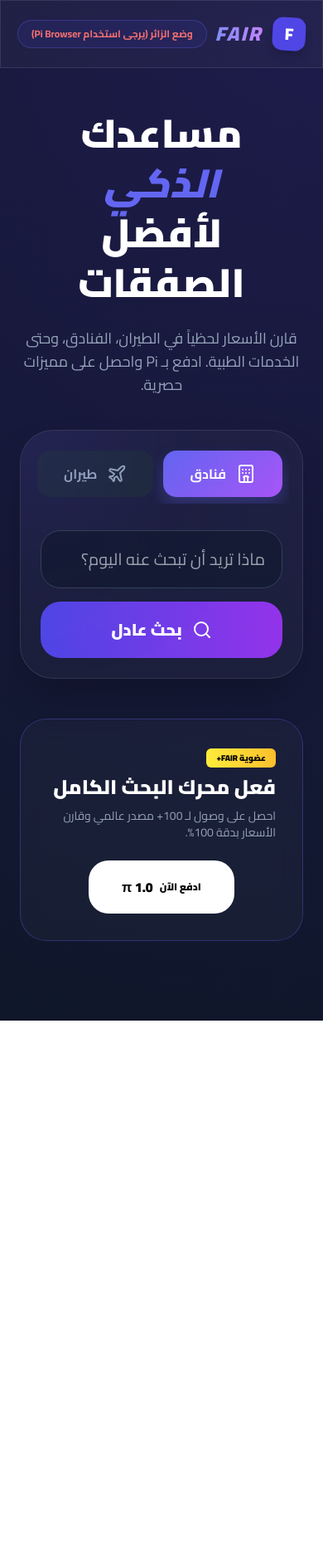
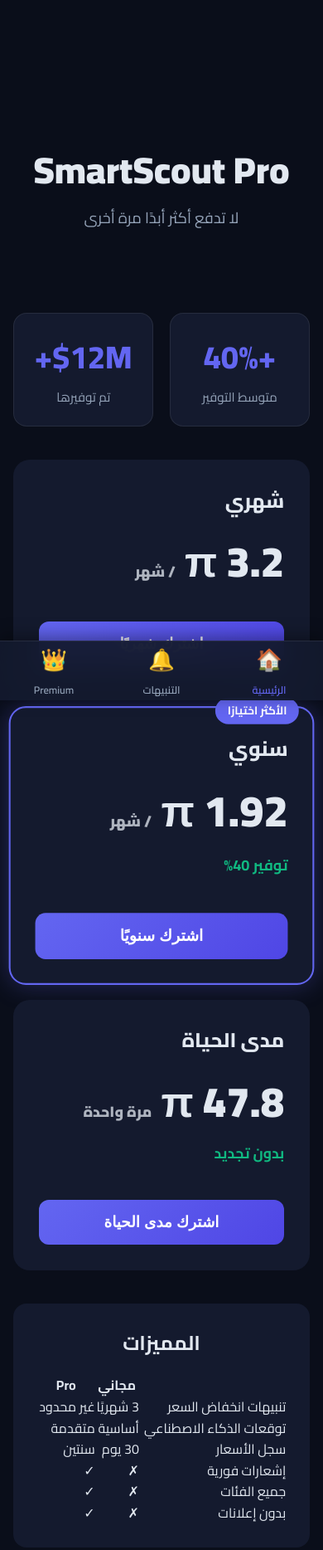
Before and after one commit to Ahmed090900/Fair, a website: page index.html in a window 390 px wide. Shown: the top 1868 px of the page at 83% size. Before the commit the page ends 1230 px from the top, so only its background shows below. Drawn offline with nearby package versions, Linux system fonts and the light colour scheme; a script that the page names is missing.

Commit message:
Update index.html

```diff
--- a/index.html
+++ b/index.html
@@ -1,187 +1,429 @@
 <!DOCTYPE html>
 <html lang="ar" dir="rtl">
 <head>
-    <meta charset="UTF-8">
-    <meta name="viewport" content="width=device-width, initial-scale=1.0">
-    <title>FAIR | محرك البحث العادل الذكي</title>
+  <meta charset="UTF-8" />
+  <meta name="viewport" content="width=device-width, initial-scale=1.0"/>
+  <title>SmartScout – Never Overpay Again</title>
+
+  <link rel="preconnect" href="https://fonts.googleapis.com">
+  <link rel="preconnect" href="https://fonts.gstatic.com" crossorigin>
+  <link href="https://fonts.googleapis.com/css2?family=Cairo:wght@300;400;500;600;700;800;900&family=Inter:wght@400;500;600;700&display=swap" rel="stylesheet">
+
   <script src="https://sdk.minepi.com/pi-sdk.js"></script>
-    <script src="https://cdn.tailwindcss.com"></script>
-    <script src="https://unpkg.com/lucide@latest"></script>
-    <link rel="stylesheet" href="https://cdnjs.cloudflare.com/ajax/libs/animate.css/4.1.1/animate.min.css"/>
 
   <style>
-        @import url('https://fonts.googleapis.com/css2?family=Cairo:wght@300;400;700;900&display=swap');
+    :root {
+      --bg: #0a0e1a;
+      --card: #141a2e;
+      --dark-card: #0f1322;
+      --primary: #6366f1;
+      --primary-dark: #4f46e5;
+      --accent: #fbbf24;
+      --green: #10b981;
+      --red: #ef4444;
+      --text: #e2e8f0;
+      --muted: #94a3b8;
+      --border: rgba(255,255,255,0.08);
+      --progress-bg: rgba(16,185,129,0.15);
+    }
+
+    * { margin:0; padding:0; box-sizing:border-box; }
     body {
-            font-family: 'Cairo', sans-serif;
-            background: radial-gradient(circle at top right, #1e1b4b 0%, #0f172a 100%);
+      font-family: 'Cairo', 'Inter', sans-serif;
+      background: var(--bg);
+      color: var(--text);
+      min-height: 100vh;
+      line-height: 1.6;
+      padding-bottom: 80px;
+    }
+
+    /* Bottom Navigation */
+    nav {
+      position: fixed;
+      bottom: 0; left: 0; right: 0;
+      height: 72px;
+      background: rgba(20,26,46,0.94);
+      backdrop-filter: blur(16px);
+      border-top: 1px solid var(--border);
+      display: flex;
+      z-index: 1000;
+      box-shadow: 0 -4px 20px rgba(0,0,0,0.4);
+    }
+    nav a {
+      flex: 1;
+      display: flex;
+      flex-direction: column;
+      align-items: center;
+      justify-content: center;
+      color: var(--muted);
+      text-decoration: none;
+      font-size: 0.78rem;
+      font-weight: 600;
+      gap: 4px;
+      transition: all 0.25s;
+    }
+    nav a.active, nav a:hover {
+      color: var(--primary);
+    }
+    nav .icon {
+      font-size: 1.6rem;
+      margin-bottom: 2px;
+    }
+
+    .container {
+      max-width: 420px;
+      margin: 0 auto;
+      padding: 0 16px;
+    }
+
+    /* Page Sections */
+    .page { display: none; padding-top: 80px; padding-bottom: 100px; }
+    .page.active { display: block; }
+
+    /* Hero / Landing */
+    .hero {
+      text-align: center;
+      padding: 100px 0 60px;
+    }
+    .hero h1 {
+      font-size: 2.8rem;
+      font-weight: 900;
+      line-height: 1.15;
+      margin-bottom: 1rem;
+    }
+    .tagline { color: var(--muted); font-size: 1.15rem; margin-bottom: 2.5rem; }
+
+    .stats {
+      display: grid;
+      grid-template-columns: repeat(2, 1fr);
+      gap: 1.2rem;
+      margin-bottom: 2.5rem;
+    }
+    .stat-card {
+      background: var(--card);
+      border: 1px solid var(--border);
+      border-radius: 16px;
+      padding: 1.4rem;
+      text-align: center;
+    }
+    .stat-value {
+      font-size: 2.4rem;
+      font-weight: 800;
+      color: var(--primary);
+      margin-bottom: 0.3rem;
+    }
+    .stat-label { font-size: 0.95rem; color: var(--muted); }
+
+    .payment-methods {
+      display: flex;
+      justify-content: center;
+      gap: 1.2rem;
+      margin: 2rem 0;
+      flex-wrap: wrap;
+    }
+    .method {
+      background: var(--dark-card);
+      padding: 10px 20px;
+      border-radius: 12px;
+      font-size: 0.95rem;
+      font-weight: 600;
+      border: 1px solid rgba(99,102,241,0.2);
+    }
+
+    .plans {
+      display: flex;
+      flex-direction: column;
+      gap: 1.4rem;
+      margin: 2.5rem 0;
+    }
+    .plan-card {
+      background: var(--card);
+      border: 2px solid transparent;
+      border-radius: 20px;
+      padding: 1.8rem;
+      position: relative;
+      transition: all 0.3s;
+    }
+    .plan-card.popular {
+      border-color: var(--primary);
+      transform: scale(1.03);
+      box-shadow: 0 0 30px rgba(99,102,241,0.3);
+    }
+    .badge {
+      position: absolute;
+      top: -12px;
+      right: 16px;
+      background: var(--primary);
       color: white;
-            overflow-x: hidden;
+      padding: 5px 14px;
+      border-radius: 20px;
+      font-size: 0.82rem;
+      font-weight: 700;
     }
-        .glass { background: rgba(255, 255, 255, 0.03); backdrop-filter: blur(12px); border: 1px solid rgba(255,255,255,0.1); }
-        .active-tab { background: linear-gradient(135deg, #6366f1 0%, #a855f7 100%) !important; color: white !important; box-shadow: 0 10px 20px rgba(99, 102, 241, 0.3); }
-        .search-input:focus { box-shadow: 0 0 20px rgba(99, 102, 241, 0.4); }
-        .btn-glow:hover { box-shadow: 0 0 25px rgba(168, 85, 247, 0.6); transform: translateY(-2px); }
-        .pi-badge { background: linear-gradient(90deg, #ffeb3b, #fbc02d); color: #000; font-weight: 900; }
-        ::-webkit-scrollbar { width: 5px; }
-        ::-webkit-scrollbar-thumb { background: #4f46e5; border-radius: 10px; }
+    .plan-title { font-size: 1.5rem; font-weight: 800; }
+    .price {
+      font-size: 3.2rem;
+      font-weight: 900;
+      margin: 0.8rem 0 0.5rem;
+    }
+    .price small { font-size: 1.1rem; opacity: 0.75; }
+    .savings { color: var(--green); font-weight: 700; font-size: 1.1rem; margin-bottom: 1.2rem; }
+    .subscribe-btn {
+      background: linear-gradient(135deg, var(--primary), var(--primary-dark));
+      color: white;
+      border: none;
+      width: 100%;
+      padding: 16px;
+      border-radius: 12px;
+      font-size: 1.15rem;
+      font-weight: 700;
+      cursor: pointer;
+      margin-top: 1.4rem;
+      transition: all 0.3s;
+    }
+    .subscribe-btn:hover { transform: translateY(-2px); box-shadow: 0 8px 20px rgba(99,102,241,0.4); }
+
+    /* Tracker Page */
+    .tracker-header {
+      text-align: center;
+      padding: 100px 0 30px;
+    }
+    .tracker-title { font-size: 2.2rem; font-weight: 800; margin-bottom: 0.5rem; }
+    .tracker-subtitle { color: var(--muted); font-size: 1rem; }
+
+    .alerts-stats {
+      display: grid;
+      grid-template-columns: repeat(3, 1fr);
+      gap: 1rem;
+      margin: 1.8rem 0;
+    }
+    .alert-stat {
+      background: var(--card);
+      border-radius: 16px;
+      padding: 1.2rem;
+      text-align: center;
+      font-weight: 700;
+    }
+    .alert-stat span { font-size: 0.9rem; color: var(--muted); display: block; margin-top: 0.3rem; }
+
+    .add-alert-btn {
+      width: 100%;
+      background: var(--primary);
+      color: white;
+      border: none;
+      padding: 16px;
+      border-radius: 12px;
+      font-size: 1.1rem;
+      font-weight: 700;
+      margin: 1.5rem 0;
+      cursor: pointer;
+    }
+
+    .alert-card {
+      background: var(--card);
+      border-radius: 16px;
+      padding: 1.4rem;
+      margin: 1.2rem 0;
+      border-left: 4px solid var(--green);
+    }
+    .alert-title {
+      font-size: 1.15rem;
+      font-weight: 700;
+      margin-bottom: 0.6rem;
+    }
+    .alert-source { color: var(--muted); font-size: 0.9rem; margin-bottom: 0.8rem; }
+    .alert-progress {
+      height: 8px;
+      background: var(--progress-bg);
+      border-radius: 4px;
+      overflow: hidden;
+      margin: 0.8rem 0;
+    }
+    .progress-fill {
+      height: 100%;
+      background: var(--green);
+      transition: width 0.8s ease;
+    }
+    .alert-target {
+      display: flex;
+      justify-content: space-between;
+      font-size: 0.95rem;
+      margin-top: 0.6rem;
+    }
   </style>
 </head>
-<body class="min-h-screen">
+<body>
 
-    <nav class="p-5 flex justify-between items-center glass sticky top-0 z-[100] animate__animated animate__fadeInDown">
-        <div class="flex items-center gap-3">
-            <div class="w-10 h-10 bg-indigo-600 rounded-xl flex items-center justify-center font-black text-xl shadow-lg rotate-3">F</div>
-            <span class="text-2xl font-black tracking-widest uppercase italic bg-gradient-to-r from-indigo-400 to-purple-400 bg-clip-text text-transparent">FAIR</span>
+<!-- Pricing / Landing Page -->
+<div id="pricing" class="page active container">
+  <div class="hero">
+    <h1>SmartScout Pro</h1>
+    <p class="tagline">لا تدفع أكثر أبدًا مرة أخرى</p>
   </div>
-        <div id="user-info" class="text-xs font-bold text-indigo-300 bg-indigo-900/30 px-4 py-2 rounded-full border border-indigo-500/30">
-            جاري تهيئة Pi...
+
+  <div class="stats">
+    <div class="stat-card">
+      <div class="stat-value">+40%</div>
+      <div class="stat-label">متوسط التوفير</div>
     </div>
+    <div class="stat-card">
+      <div class="stat-value">$12M+</div>
+      <div class="stat-label">تم توفيرها</div>
+    </div>
+  </div>
+
+  <div class="plans">
+    <div class="plan-card">
+      <div class="plan-title">شهري</div>
+      <div class="price">3.2 π <small>/ شهر</small></div>
+      <button class="subscribe-btn" data-plan="monthly">اشترك شهريًا</button>
+    </div>
+
+    <div class="plan-card popular">
+      <div class="badge">الأكثر اختيارًا</div>
+      <div class="plan-title">سنوي</div>
+      <div class="price">1.92 π <small>/ شهر</small></div>
+      <div class="savings">توفير 40%</div>
+      <button class="subscribe-btn" data-plan="annual">اشترك سنويًا</button>
+    </div>
+
+    <div class="plan-card">
+      <div class="plan-title">مدى الحياة</div>
+      <div class="price">47.8 π <small>مرة واحدة</small></div>
+      <div class="savings">بدون تجديد</div>
+      <button class="subscribe-btn" data-plan="lifetime">اشترك مدى الحياة</button>
+    </div>
+  </div>
+
+  <!-- Features Table -->
+  <div class="features-table" style="background:var(--card); border-radius:16px; padding:1.8rem; margin:2.5rem 0;">
+    <h2 style="text-align:center; margin-bottom:1.2rem;">المميزات</h2>
+    <table style="width:100%; border-collapse:collapse;">
+      <tr><th></th><th>مجاني</th><th>Pro</th></tr>
+      <tr><td>تنبيهات انخفاض السعر</td><td>3 شهريًا</td><td>غير محدود</td></tr>
+      <tr><td>توقعات الذكاء الاصطناعي</td><td>أساسية</td><td>متقدمة</td></tr>
+      <tr><td>سجل الأسعار</td><td>30 يوم</td><td>سنتين</td></tr>
+      <tr><td>إشعارات فورية</td><td>✗</td><td>✓</td></tr>
+      <tr><td>جميع الفئات</td><td>✗</td><td>✓</td></tr>
+      <tr><td>بدون إعلانات</td><td>✗</td><td>✓</td></tr>
+    </table>
+  </div>
+
+  <!-- FAQ -->
+  <div class="faq">
+    <h2 style="text-align:center; margin:2.5rem 0 1.5rem;">الأسئلة الشائعة</h2>
+
+    <div class="faq-item">
+      <div class="faq-q" onclick="this.nextElementSibling.classList.toggle('show')">هل يوجد فترة تجريبية مجانية؟<span>▼</span></div>
+      <div class="faq-a">نعم، 7 أيام تجريبية كاملة المميزات.</div>
+    </div>
+    <!-- أضف باقي الأسئلة بنفس الطريقة -->
+  </div>
+</div>
+
+<!-- Tracker / Alerts Page -->
+<div id="tracker" class="page container">
+  <div class="tracker-header">
+    <h1 class="tracker-title">My Tracker</h1>
+    <p class="tracker-subtitle">4 تنبيهات نشطة • 4 صفقات تم توفيرها</p>
+  </div>
+
+  <div class="alerts-stats">
+    <div class="alert-stat"><strong>4</strong><span>نشط</span></div>
+    <div class="alert-stat"><strong>1</strong><span>تم الوصول</span></div>
+    <div class="alert-stat"><strong>5</strong><span>إجمالي</span></div>
+  </div>
+
+  <button class="add-alert-btn">+ إضافة تنبيه سعر جديد</button>
+
+  <!-- Example Alert -->
+  <div class="alert-card">
+    <div class="alert-title">Marriott Cancun – 4 ليالي</div>
+    <div class="alert-source">via Booking.com</div>
+    <div class="alert-progress"><div class="progress-fill" style="width:98%"></div></div>
+    <div class="alert-target">
+      <span>الهدف: $150</span>
+      <span>الحالي: $148</span>
+    </div>
+    <div style="margin-top:0.8rem; color:var(--green); font-weight:700;">تم الوصول للهدف!</div>
+  </div>
+
+  <!-- يمكن تكرار الكاردات حسب الحاجة -->
+</div>
+
+<!-- Bottom Navigation -->
+<nav>
+  <a href="#" data-page="pricing" class="active"><span class="icon">🏠</span><span>الرئيسية</span></a>
+  <a href="#" data-page="tracker"><span class="icon">🔔</span><span>التنبيهات</span></a>
+  <a href="#"><span class="icon">👑</span><span>Premium</span></a>
 </nav>
 
-    <header class="py-12 px-6 text-center animate__animated animate__zoomIn">
-        <h1 class="text-5xl md:text-7xl font-black mb-6 leading-tight">
-            مساعدك <span class="text-indigo-500 italic">الذكي</span> <br>لأفضل الصفقات
-        </h1>
-        <p class="text-slate-400 text-lg md:text-xl max-w-2xl mx-auto mb-10">
-            قارن الأسعار لحظياً في الطيران، الفنادق، وحتى الخدمات الطبية. ادفع بـ Pi واحصل على مميزات حصرية.
-        </p>
+<script>
+  Pi.init({ version: "2.0", sandbox: true }); // غير إلى false للـ Mainnet
 
-        <div class="max-w-5xl mx-auto glass p-4 rounded-[2.5rem] shadow-2xl relative overflow-hidden">
-            <div class="absolute -top-24 -left-24 w-48 h-48 bg-indigo-600/20 blur-[100px]"></div>
+  // تبديل الصفحات
+  document.querySelectorAll('nav a').forEach(link => {
+    link.addEventListener('click', e => {
+      e.preventDefault();
+      const page = link.getAttribute('data-page');
+      if (!page) return;
 
-            <div class="flex overflow-x-auto gap-3 p-2 no-scrollbar mb-6 scroll-smooth">
-                <button onclick="setTab('hotels', this)" class="active-tab flex items-center gap-3 px-8 py-4 rounded-2xl bg-slate-800 text-slate-400 font-bold transition-all shrink-0">
-                    <i data-lucide="hotel"></i> فنادق
-                </button>
-                <button onclick="setTab('flights', this)" class="flex items-center gap-3 px-8 py-4 rounded-2xl bg-slate-800 text-slate-400 font-bold transition-all shrink-0">
-                    <i data-lucide="plane"></i> طيران
-                </button>
-                <button onclick="setTab('cars', this)" class="flex items-center gap-3 px-8 py-4 rounded-2xl bg-slate-800 text-slate-400 font-bold transition-all shrink-0">
-                    <i data-lucide="car"></i> سيارات
-                </button>
-                <button onclick="setTab('realestate', this)" class="flex items-center gap-3 px-8 py-4 rounded-2xl bg-slate-800 text-slate-400 font-bold transition-all shrink-0">
-                    <i data-lucide="home"></i> عقارات
-                </button>
-                <button onclick="setTab('medical', this)" class="flex items-center gap-3 px-8 py-4 rounded-2xl bg-slate-800 text-slate-400 font-bold transition-all shrink-0">
-                    <i data-lucide="heart-pulse"></i> طبي
-                </button>
-            </div>
+      document.querySelectorAll('.page').forEach(p => p.classList.remove('active'));
+      document.getElementById(page).classList.add('active');
 
-            <div class="grid grid-cols-1 md:grid-cols-12 gap-4 p-2">
-                <div class="md:col-span-8 relative">
-                    <input id="searchInput" type="text" placeholder="ماذا تريد أن تبحث عنه اليوم؟"
-                    class="search-input w-full bg-slate-900/50 border border-slate-700 p-5 rounded-3xl outline-none text-xl transition-all">
-                </div>
-                <button onclick="startSearch()" class="md:col-span-4 btn-glow bg-gradient-to-r from-indigo-600 to-purple-600 p-5 rounded-3xl font-black text-xl flex items-center justify-center gap-3 transition-all duration-300">
-                    <i data-lucide="search"></i> بحث عادل
-                </button>
-            </div>
-        </div>
-    </header>
+      document.querySelectorAll('nav a').forEach(a => a.classList.remove('active'));
+      link.classList.add('active');
+    });
+  });
 
-    <main id="main-view" class="max-w-5xl mx-auto px-6 pb-24">
+  // دفع Pi
+  async function startPayment(plan) {
+    try {
+      const auth = await Pi.authenticate(['payments'], () => {});
 
-        <div id="upgrade-card" class="glass p-8 rounded-[2rem] border-indigo-500/30 flex flex-col md:flex-row justify-between items-center gap-6 animate__animated animate__fadeInUp">
-            <div class="text-right">
-                <span class="pi-badge px-3 py-1 rounded-md text-[10px] uppercase mb-2 inline-block">عضوية FAIR+</span>
-                <h3 class="text-2xl font-black mb-2">فعل محرك البحث الكامل</h3>
-                <p class="text-slate-400 text-sm">احصل على وصول لـ 100+ مصدر عالمي وقارن الأسعار بدقة 100%.</p>
-            </div>
-            <button id="pay-btn" onclick="startPiProcess()" class="bg-white text-black px-10 py-5 rounded-3xl font-black hover:scale-105 transition-all flex items-center gap-2" disabled>
-                <span class="text-xs">ادفع الآن</span> 1.0 π
-            </button>
-        </div>
+      const amount = plan === 'monthly' ? 3.2 : plan === 'annual' ? 23 : 47.8;
 
-        <div id="results-area" class="mt-12 hidden animate__animated animate__fadeIn">
-            <div class="flex items-center justify-between mb-8">
-                <h2 class="text-2xl font-black flex items-center gap-2">
-                    <span class="w-2 h-8 bg-indigo-500 rounded-full"></span>
-                    أفضل عروض <span id="current-cat-text" class="text-indigo-400">الفنادق</span>
-                </h2>
-                <span class="text-xs text-green-400 animate-pulse">● تحديث مباشر للأسعار</span>
-            </div>
-            <div id="results-grid" class="grid grid-cols-1 md:grid-cols-2 gap-6">
-                </div>
-        </div>
-    </main>
-
-    <script>
-        lucide.createIcons();
-        const payBtn = document.getElementById('pay-btn');
-        const userInfo = document.getElementById('user-info');
-        let currentUser = null;
-
-        // --- تهيئة Pi Network ---
-        async function initPi() {
-            try {
-                if (typeof Pi === 'undefined') throw new Error("افتح التطبيق في Pi Browser");
-                await Pi.init({ version: "2.0", sandbox: true });
-                const auth = await Pi.authenticate(['username', 'payments'], onIncompletePaymentFound);
-                currentUser = auth.user;
-                payBtn.disabled = false;
-                userInfo.innerText = "مرحباً: " + currentUser.username;
+      Pi.createPayment({
+        amount,
+        memo: `SmartScout Pro – ${plan}`,
+        metadata: { plan_type: plan }
+      }, {
+        onReadyForServerApproval: async (paymentId) => {
+          const res = await fetch('/api/approve', {
+            method: 'POST',
+            headers: { 'Content-Type': 'application/json' },
+            body: JSON.stringify({ paymentId })
+          });
+          if (!res.ok) throw new Error('فشل الموافقة');
+        },
+        onReadyForServerCompletion: async (paymentId, txid) => {
+          const res = await fetch('/api/complete', {
+            method: 'POST',
+            headers: { 'Content-Type': 'application/json' },
+            body: JSON.stringify({ paymentId, txid })
+          });
+          if (res.ok) {
+            alert('تم الاشتراك بنجاح! شكرًا لدعمك');
+          } else {
+            alert('فشل إكمال الدفع');
+          }
+        },
+        onCancel: () => alert('تم إلغاء الدفع'),
+        onError: err => alert('خطأ في الدفع: ' + err.message)
+      });
     } catch (err) {
-                userInfo.innerText = "وضع الزائر (يرجى استخدام Pi Browser)";
-                userInfo.classList.add('text-red-400');
+      alert('فشل الربط مع Pi: ' + err.message);
     }
   }
 
-        function setTab(category, btn) {
-            document.querySelectorAll('button').forEach(b => b.classList.remove('active-tab'));
-            btn.classList.add('active-tab');
-            const catNames = { 'hotels': 'فنادق', 'flights': 'طيران', 'cars': 'سيارات', 'realestate': 'عقارات', 'medical': 'خدمات طبية' };
-            document.getElementById('searchInput').placeholder = `ابحث عن ${catNames[category]}...`;
-            document.getElementById('current-cat-text').innerText = catNames[category];
-        }
+  // ربط الأزرار
+  document.querySelectorAll('.subscribe-btn').forEach(btn => {
+    btn.addEventListener('click', () => {
+      const plan = btn.getAttribute('data-plan');
+      startPayment(plan);
+    });
+  });
+</script>
 
-        function startSearch() {
-            const grid = document.getElementById('results-grid');
-            document.getElementById('results-area').classList.remove('hidden');
-            grid.innerHTML = `<div class="col-span-full py-20 text-center animate-pulse text-indigo-300">جارٍ فحص قواعد البيانات العالمية...</div>`;
-
-            setTimeout(() => {
-                grid.innerHTML = `
-                    <div class="glass p-6 rounded-3xl border-l-8 border-indigo-500 hover:bg-white/5 transition-all animate__animated animate__fadeInLeft">
-                        <div class="flex justify-between items-start mb-4">
-                            <h4 class="font-black text-xl">عرض "Fair" الحصري</h4>
-                            <span class="bg-green-500/20 text-green-400 text-[10px] px-2 py-1 rounded">الأقل سعراً</span>
-                        </div>
-                        <p class="text-slate-400 text-sm mb-6 font-bold">هذا السعر متاح فقط لمستخدمي Pi Network لفترة محدودة.</p>
-                        <div class="flex justify-between items-end">
-                            <div>
-                                <span class="text-xs text-slate-500 line-through block italic">1.2 Pi</span>
-                                <span class="text-3xl font-black text-white">0.8 <small class="text-xs font-normal">π</small></span>
-                            </div>
-                            <button class="bg-indigo-600 px-6 py-3 rounded-2xl text-xs font-black shadow-lg shadow-indigo-500/40">احجز الآن</button>
-                        </div>
-                    </div>
-                `;
-            }, 1500);
-        }
-
-        async function startPiProcess() {
-            // كود الدفع الخاص بك (الذي أرسلته سابقاً) مدمج هنا
-            try {
-                payBtn.innerText = "جاري الاتصال بالمحفظة...";
-                const payment = await Pi.createPayment({
-                    amount: 1.0,
-                    memo: "ترقية تطبيق FAIR للمستوى الاحترافي",
-                    metadata: { type: "premium_upgrade" }
-                }, {
-                    onReadyForServerApproval: (id) => console.log("Approved", id),
-                    onReadyForServerCompletion: (id, tx) => {
-                        alert("🎉 تم الترقية بنجاح!");
-                        payBtn.innerText = "تم التفعيل ✅";
-                        document.getElementById('upgrade-card').classList.add('border-green-500');
-                    },
-                    onCancel: () => payBtn.innerText = "ادفع الآن 1.0 π",
-                    onError: (err) => alert("خطأ: " + err.message)
-                });
-            } catch (err) { console.error(err); }
-        }
-
-        function onIncompletePaymentFound(p) { console.log("Payment found", p); }
-        window.onload = initPi;
-    </script>
 </body>
           </html>
```
Lines whose indentation alone changed are shown as unchanged.
